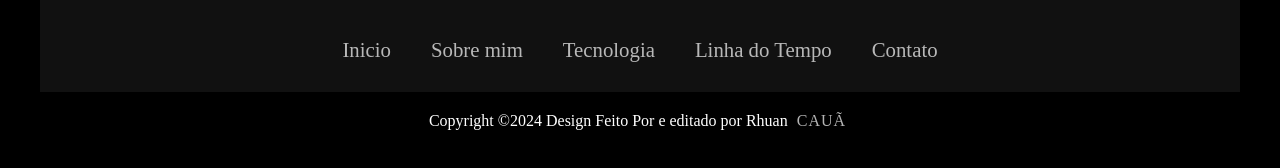
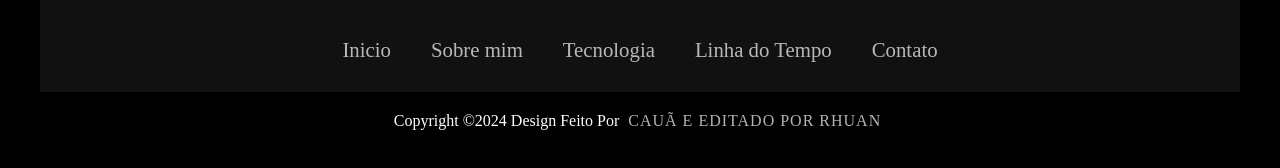
Before and after one commit to MostMagic/OnePage1, a plain HTML site: page index.html in a window 1280 px wide. Shown: the part 2994-3162 px from the top of the page. Drawn offline with nearby package versions, Linux system fonts and the light colour scheme.

Commit message:
index.html

```diff
--- a/index.html
+++ b/index.html
@@ -140,8 +140,8 @@
         </div>
         <div class="footerbottom">
           <p>
-            Copyright &copy;2024 Design Feito Por e editado por Rhuan
-            <span class="feito-por">Cauã</span>
+            Copyright &copy;2024 Design Feito Por
+            <span class="feito-por">Cauã e editado por Rhuan</span>
           </p>
         </div>
       </div>
```
